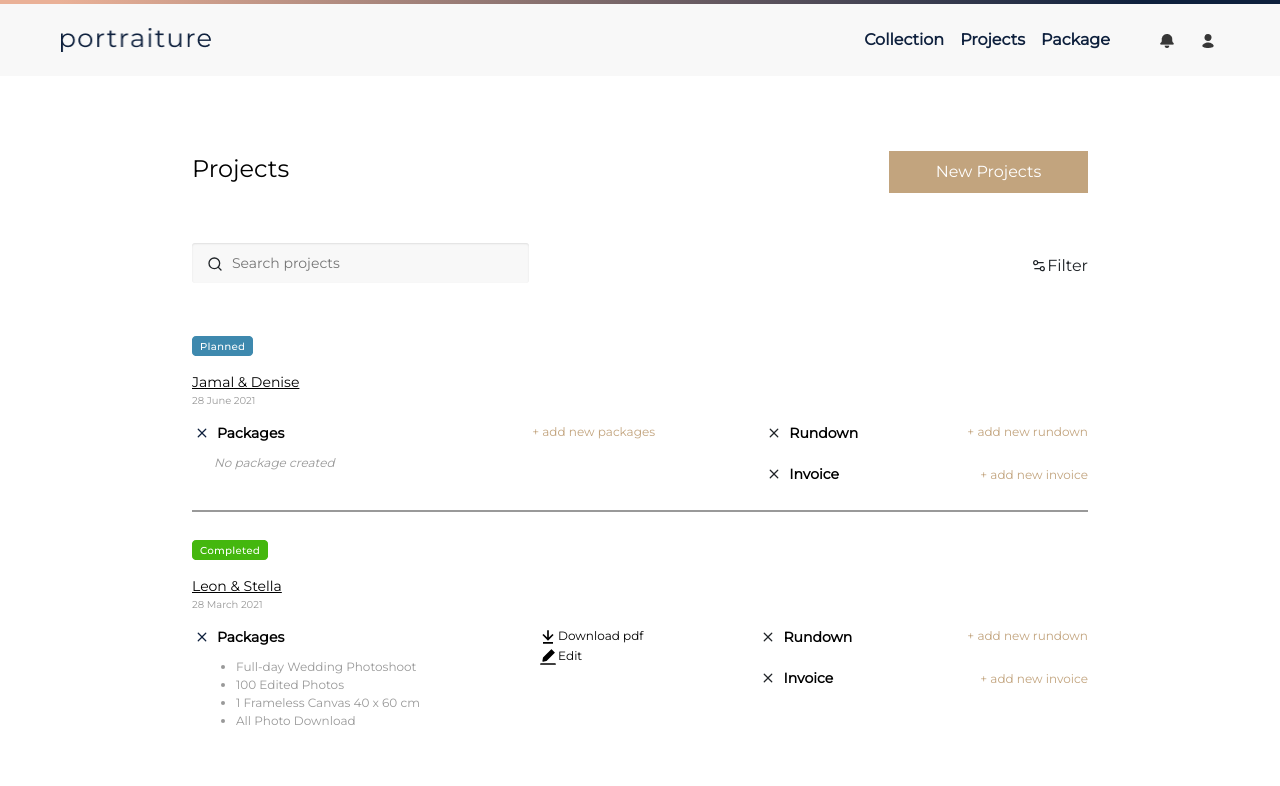
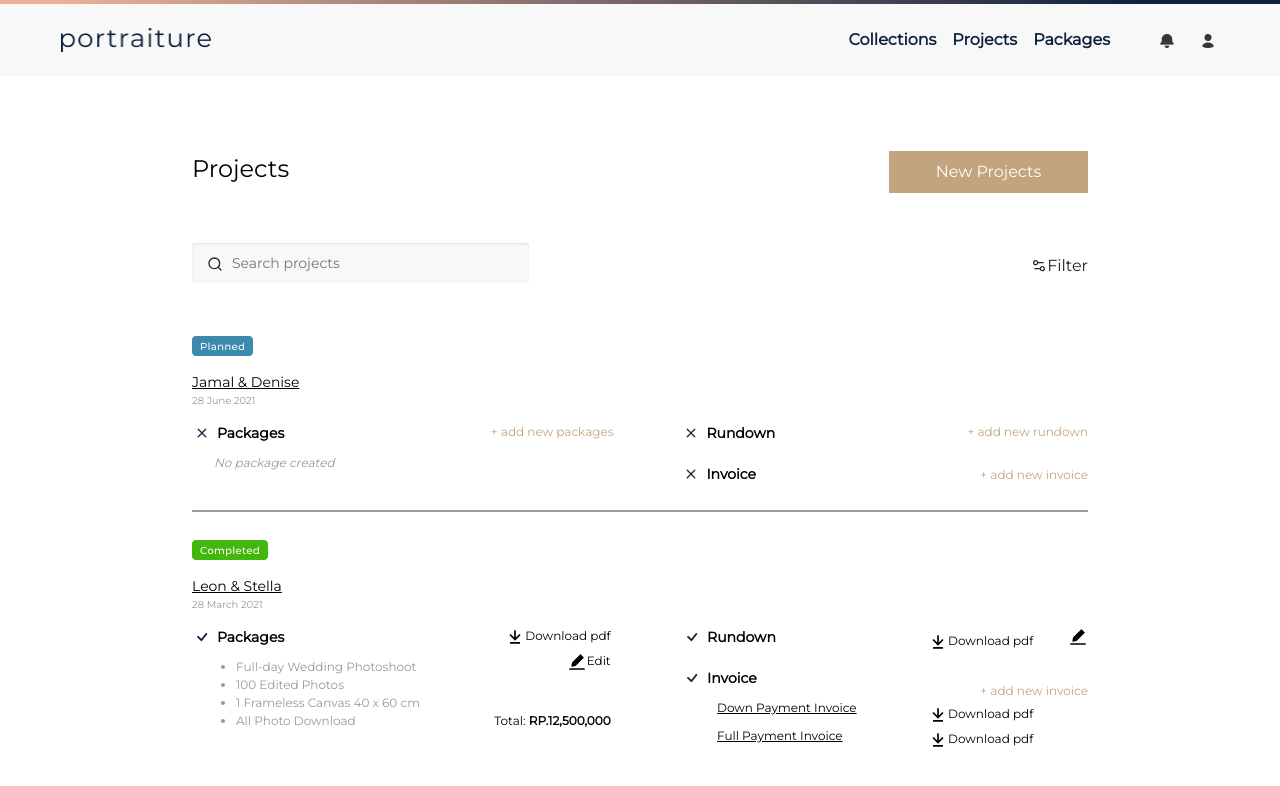
Before and after one commit to mikedanzon/portraiture-project, a React (Create React App) app: page /projects in a window 1280 px wide. Shown: the top 786 px of the page. Built offline with nearby package versions, Linux system fonts and the light colour scheme.

Commit message:
update lagi

```diff
--- a/src/assets/styles/_projects.scss
+++ b/src/assets/styles/_projects.scss
@@ -85,6 +85,7 @@
             font-style: normal;
             font-weight: 500;
             color: #C2A47E;
+            width: 245px;
             .ptic-items6 {
                 margin-top: 25px;
             }
@@ -149,9 +150,18 @@
             color: #000000;
             .pticft2-item1 {
                 display: flex;
+                justify-content: flex-end;
+                margin-bottom: 5px;
             }
             .pticft2-item2 {
                 display: flex;
+                justify-content: flex-end;
+            }
+            .pticft2-item3 {
+                margin-top: 40px;
+            }
+            .span {
+                font-weight: bold;
             }
         }
         .ptic-fourth-text3 {
@@ -176,17 +186,49 @@
                     color: #000000;
                     margin-left: 5px;
                 }
+                .ptic-items5-text-1 {
+                    font-size: 12px;
+                    font-style: normal;
+                    font-weight: 400;
+                    color: #000000;
+                    margin-left: 15px;
+                    text-decoration: underline;
+                    padding-top: 10px;
+                    padding-bottom: 10px;
+                }
+                .ptic-items5-text-2 {
+                    font-size: 12px;
+                    font-style: normal;
+                    font-weight: 400;
+                    color: #000000;
+                    margin-left: 15px;
+                    text-decoration: underline;
+                }
             }
         }
         .ptic-fourth-text4 {
             // margin-left: 130px;
-            text-align: right;
             font-size: 12px;
             font-style: normal;
             font-weight: 500;
-            color: #C2A47E;
+            color: #000000;
+            width: 160px;
+            .ptic-items8 {
+                display: flex;
+                justify-content: space-between;
+            }
+            .ptic-items7 {
+                display: flex;
+                margin-top: 5px;
+                margin-bottom: 5px;
+            }
             .ptic-items6 {
                 margin-top: 25px;
+                text-align: right;
+                font-size: 12px;
+                font-style: normal;
+                font-weight: 500;
+                color: #C2A47E;
             }
         }
     }
--- a/src/components/Header.jsx
+++ b/src/components/Header.jsx
@@ -18,13 +18,13 @@ function Header() {
         <Navbar.Collapse id="basic-navbar-nav">
           <div className="port-header-nav">
             <div className="port-header-collection pr-3">
-              <Link to="/collections">Collection</Link>
+              <Link to="/collections">Collections</Link>
             </div>
             <div className="port-header-products pr-3">
               <Link to="/projects">Projects</Link>
             </div>
             <div className="port-header-package pr-5">
-              <Link to="/packages">Package</Link>
+              <Link to="/packages">Packages</Link>
             </div>
             <div className="port-header-bell pr-4">
               <Link to="/">
--- a/src/pages/Projects.jsx
+++ b/src/pages/Projects.jsx
@@ -71,7 +71,7 @@ function Projects() {
 						<div className="ptic-fourth">
 							<div className="ptic-fourth-text1">
 								<div className="ptic-items1">
-									<BsX size={20}/>
+									<BsCheck size={20}/>
 									<div className="ptic-items2">Packages</div>
 								</div>
 								<div className="ptic-items3">
@@ -92,21 +92,41 @@ function Projects() {
 									<AiFillEdit size={20}/>
 									<div>Edit</div>
 								</div>
-								<div></div>
+								<div className="pticft2-item3">Total: <span className="span">RP.12,500,000</span></div>
 							</div>
 							<div className="ptic-fourth-text3">
 							    <div className="ptic-items4">
-							    	<BsX size={20}/>
+							    	<BsCheck size={20}/>
 							    	<div className="ptic-items4-text">Rundown</div>
 							    </div>
 							    <div className="ptic-items5">
-							    	<BsX size={20}/>
-							    	<div className="ptic-items5-text">Invoice</div>
+							    	<BsCheck size={20}/>
+							    	<div>
+							    		<div className="ptic-items5-text">Invoice</div>
+							    		<div className="ptic-items5-text-1">Down Payment Invoice</div>
+							    		<div className="ptic-items5-text-2">Full Payment Invoice</div>
+							    	</div>
 							    </div>
 							</div>
 							<div className="ptic-fourth-text4">
-								<div>+ add new rundown</div>
+								<div className="ptic-items8">
+									<div className="ptic-items7">
+										<BiArrowToBottom size={20}/>
+										<div>Download pdf</div>
+									</div>
+									<div>
+										<AiFillEdit size={20}/>
+									</div>
+								</div>
 								<div className="ptic-items6">+ add new invoice</div>
+								<div className="ptic-items7">
+									<BiArrowToBottom size={20}/>
+									<div>Download pdf</div>
+								</div>
+								<div className="ptic-items7">
+									<BiArrowToBottom size={20}/>
+									<div>Download pdf</div>
+								</div>
 							</div>
 						</div>
 					</div>
```
